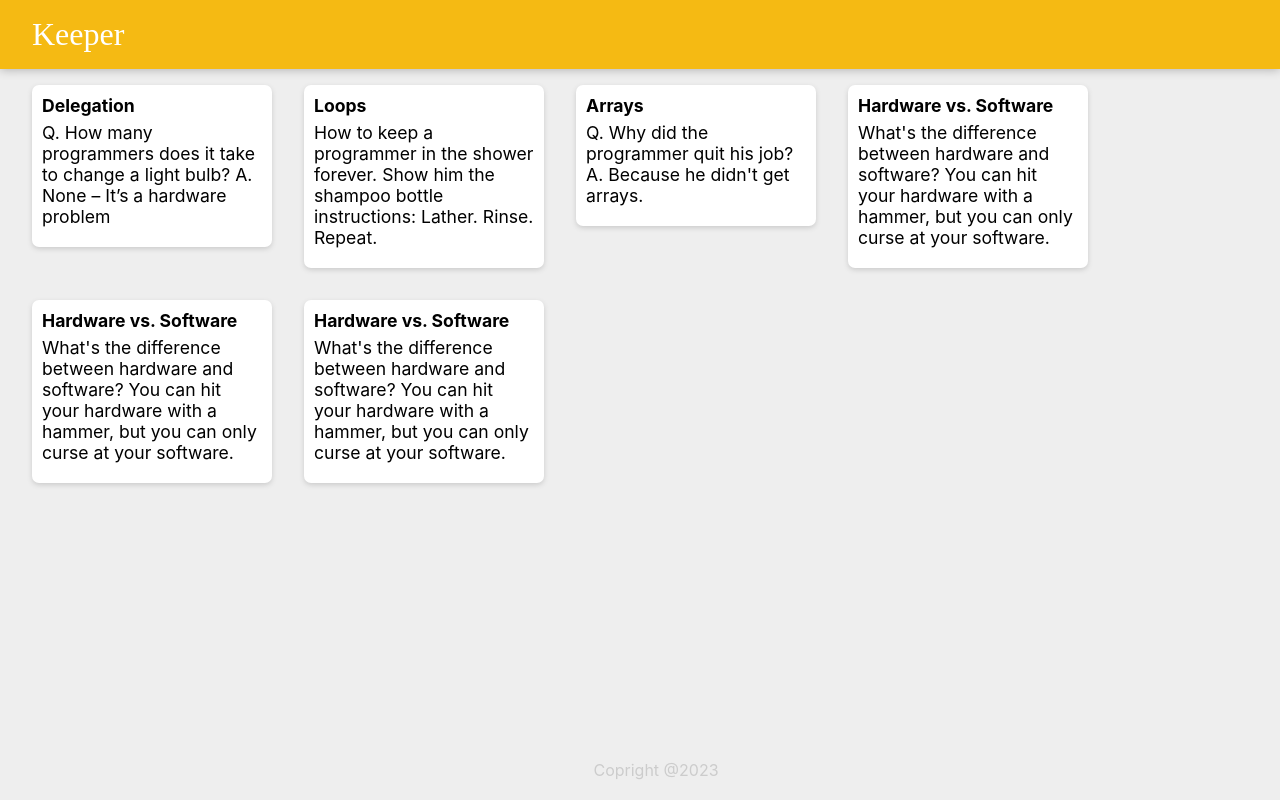
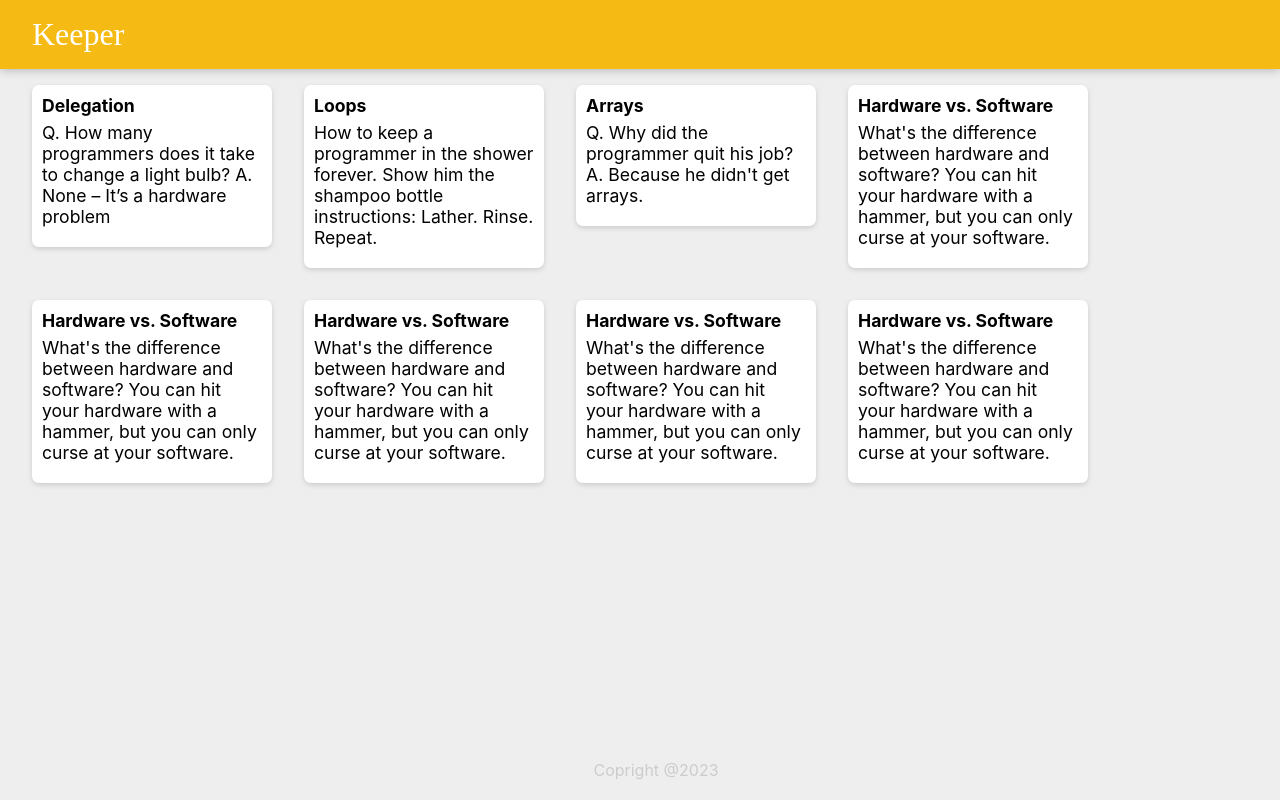
Before and after one commit to Xghayor/Keeper-App, a React (Create React App) app: page / in a window 1280 px wide. Built offline with nearby package versions, Linux system fonts and the light colour scheme.

Commit message:
Add notes

```diff
--- a/src/notes.js
+++ b/src/notes.js
@@ -34,6 +34,18 @@ const notes = [
     title: "Hardware vs. Software",
     content:
       "What's the difference between hardware and software? You can hit your hardware with a hammer, but you can only curse at your software."
+  },
+  {
+    key: 5,
+    title: "Hardware vs. Software",
+    content:
+      "What's the difference between hardware and software? You can hit your hardware with a hammer, but you can only curse at your software."
+  },
+  {
+    key: 6,
+    title: "Hardware vs. Software",
+    content:
+      "What's the difference between hardware and software? You can hit your hardware with a hammer, but you can only curse at your software."
   }
 ];
 
```
